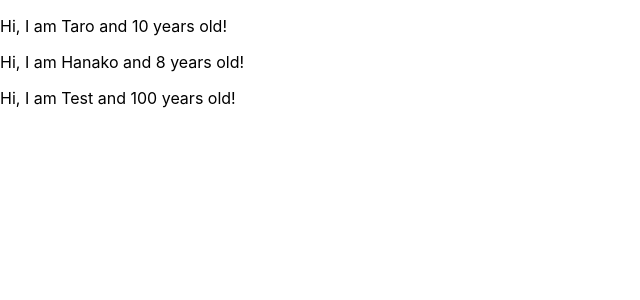
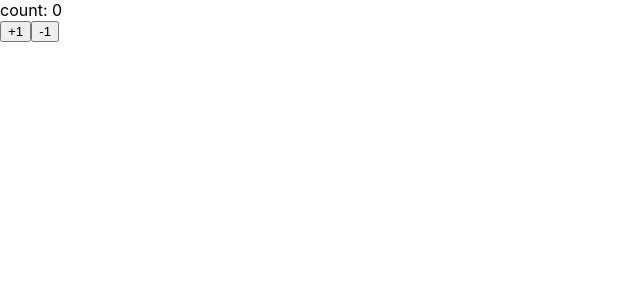
Before and after one commit to itosho/udemy-react-application-development, a React (Create React App) app: page / in a window 1280 px wide. Shown: the top 300 px of the page, without its empty margins (0-640 px from the left). Built offline with nearby package versions, Linux system fonts and the light colour scheme.

Commit message:
Add counter

```diff
--- a/src/App.js
+++ b/src/App.js
@@ -1,32 +1,31 @@
-import React from 'react'
-import PropTypes from 'prop-types'
+import React, { Component } from 'react'
 
-const App= () => {
-  const profiles = [
-    {name: "Taro", age: 10},
-    {name: "Hanako", age: 8},
-    {name: "Test", age: 100}
-  ]
-  return (
-    <React.Fragment>
-      {
-      profiles.map((profile, index) => {
-        return <User key={index} name={profile.name} age={profile.age} />
-      })
-      }
-    </React.Fragment>
-  )
-}
+const App = () => (<Counter />)
 
-const User = (props) => {
-  return (
-    <p>Hi, I am {props.name} and {props.age} years old!</p>
-  )
-}
+class Counter extends Component {
+  constructor(props) {
+    super(props)
+    this.state = { count: 0 }
+  }
 
-User.propTypes = {
-  name: PropTypes.string,
-  age: PropTypes.number.isRequired
+  handlePlusButton = () => {
+    this.setState({count: this.state.count + 1})
+  }
+
+  handleMinusButton = () => {
+    this.setState({count: this.state.count - 1})
+  }
+
+  render() {
+    console.log("render")
+    return (
+      <React.Fragment>
+        <div>count: {this.state.count}</div>
+        <button onClick={this.handlePlusButton}>+1</button>
+        <button onClick={this.handleMinusButton}>-1</button>
+      </React.Fragment>
+    )
+  }
 }
 
 export default App
```
